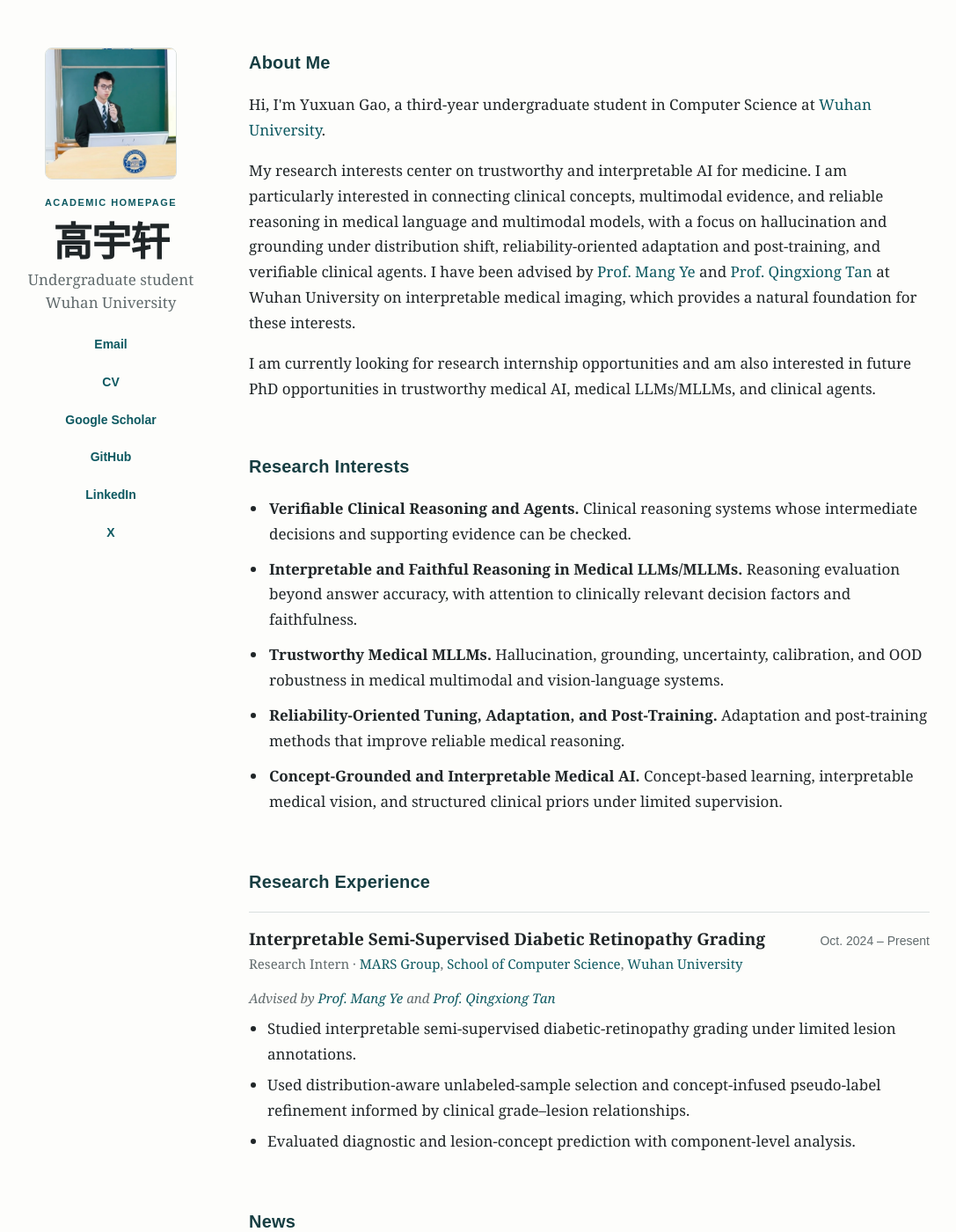
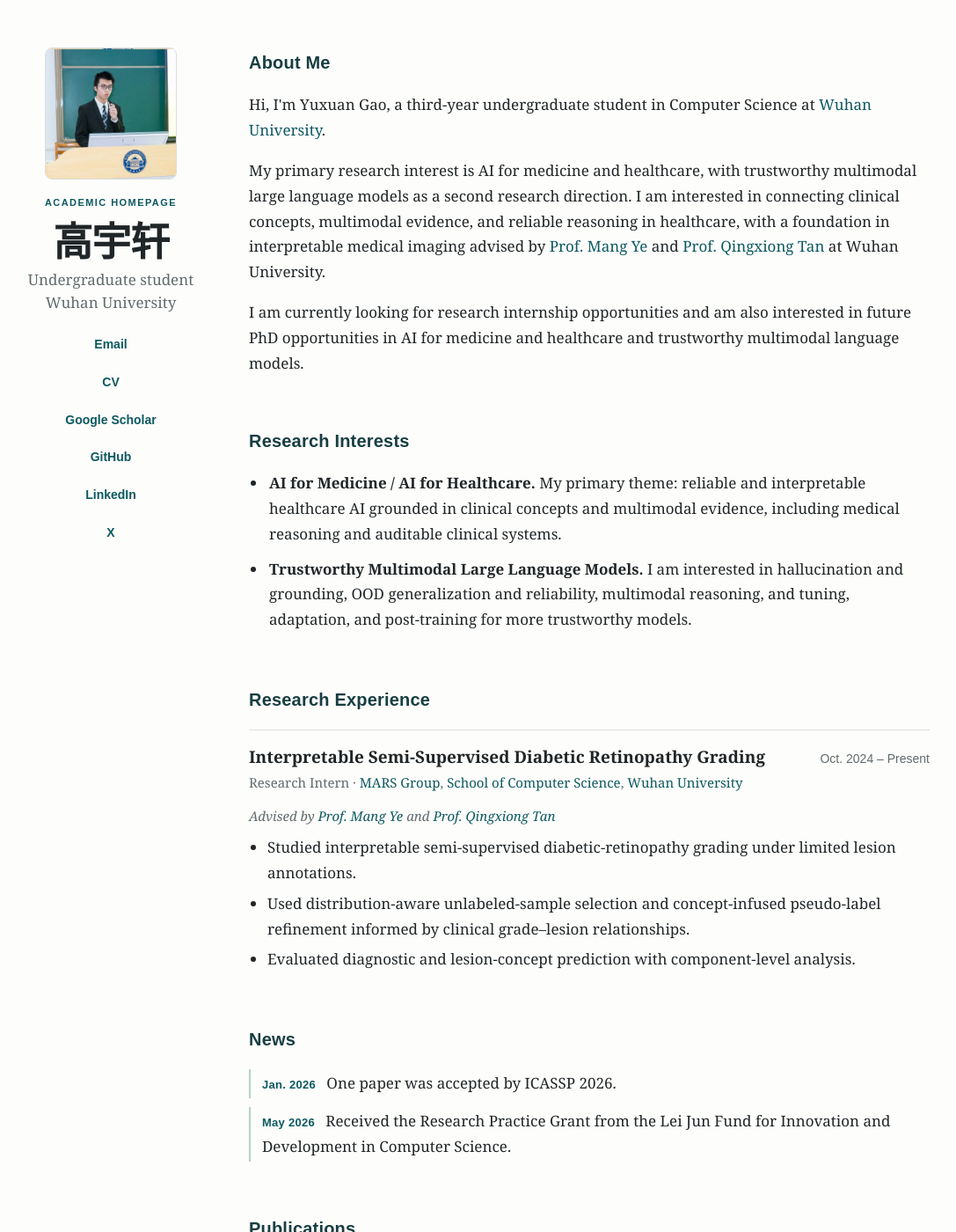
Before and after one commit to Sunny-gyx/Sunny-gyx.github.io, a Jekyll site: the page built from index.md, in a window 1280 px wide and 1400 px high. Shown: the whole window at 88% size, without its empty margins (101-1188 px from the left). Built offline with Jekyll 4.4.1, drawn with Linux system fonts in a browser that asks for light colours.

Commit message:
adjust research interest

```diff
--- a/index.md
+++ b/index.md
@@ -24,19 +24,16 @@
   <h2>About Me</h2>
   <p>Hi, I'm Yuxuan Gao, a third-year undergraduate student in Computer Science at <a href="https://www.whu.edu.cn/" rel="noopener noreferrer">Wuhan University</a>. </p>
 
-  <p>My research interests center on trustworthy and interpretable AI for medicine. I am particularly interested in connecting clinical concepts, multimodal evidence, and reliable reasoning in medical language and multimodal models, with a focus on hallucination and grounding under distribution shift, reliability-oriented adaptation and post-training, and verifiable clinical agents. I have been advised by <a href="https://jszy.whu.edu.cn/yemang/en/index.htm" rel="noopener noreferrer">Prof. Mang Ye</a> and <a href="https://jszy.whu.edu.cn/tanqingxiong/zh_CN/index/1639463/list/index.htm" rel="noopener noreferrer">Prof. Qingxiong Tan</a> at Wuhan University on interpretable medical imaging, which provides a natural foundation for these interests. </p>
+  <p>My primary research interest is AI for medicine and healthcare, with trustworthy multimodal large language models as a second research direction. I am interested in connecting clinical concepts, multimodal evidence, and reliable reasoning in healthcare, with a foundation in interpretable medical imaging advised by <a href="https://jszy.whu.edu.cn/yemang/en/index.htm" rel="noopener noreferrer">Prof. Mang Ye</a> and <a href="https://jszy.whu.edu.cn/tanqingxiong/zh_CN/index/1639463/list/index.htm" rel="noopener noreferrer">Prof. Qingxiong Tan</a> at Wuhan University.</p>
 
-  <p>I am currently looking for research internship opportunities and am also interested in future PhD opportunities in trustworthy medical AI, medical LLMs/MLLMs, and clinical agents.</p>
+  <p>I am currently looking for research internship opportunities and am also interested in future PhD opportunities in AI for medicine and healthcare and trustworthy multimodal language models.</p>
 </section>
 
 <section id="interests">
   <h2>Research Interests</h2>
   <ul class="interest-list">
-    <li><strong>Verifiable Clinical Reasoning and Agents.</strong> Clinical reasoning systems whose intermediate decisions and supporting evidence can be checked.</li>
-    <li><strong>Interpretable and Faithful Reasoning in Medical LLMs/MLLMs.</strong> Reasoning evaluation beyond answer accuracy, with attention to clinically relevant decision factors and faithfulness.</li>
-    <li><strong>Trustworthy Medical MLLMs.</strong> Hallucination, grounding, uncertainty, calibration, and OOD robustness in medical multimodal and vision-language systems.</li>
-    <li><strong>Reliability-Oriented Tuning, Adaptation, and Post-Training.</strong> Adaptation and post-training methods that improve reliable medical reasoning.</li>
-    <li><strong>Concept-Grounded and Interpretable Medical AI.</strong> Concept-based learning, interpretable medical vision, and structured clinical priors under limited supervision.</li>
+    <li><strong>AI for Medicine / AI for Healthcare.</strong> My primary theme: reliable and interpretable healthcare AI grounded in clinical concepts and multimodal evidence, including medical reasoning and auditable clinical systems.</li>
+    <li><strong>Trustworthy Multimodal Large Language Models.</strong> I am interested in hallucination and grounding, OOD generalization and reliability, multimodal reasoning, and tuning, adaptation, and post-training for more trustworthy models.</li>
   </ul>
 </section>
 
```
Also changed, not shown: 1 other file.
